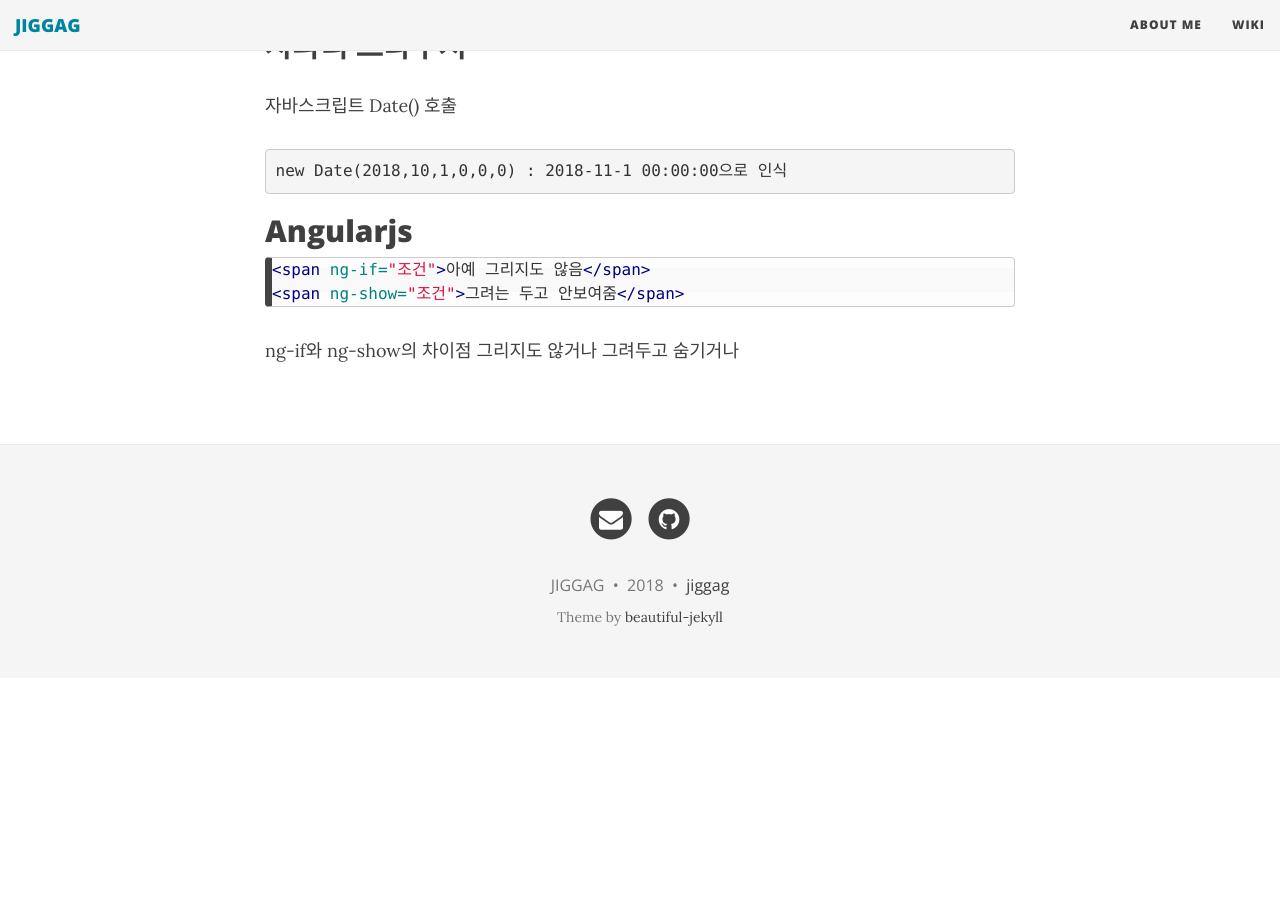
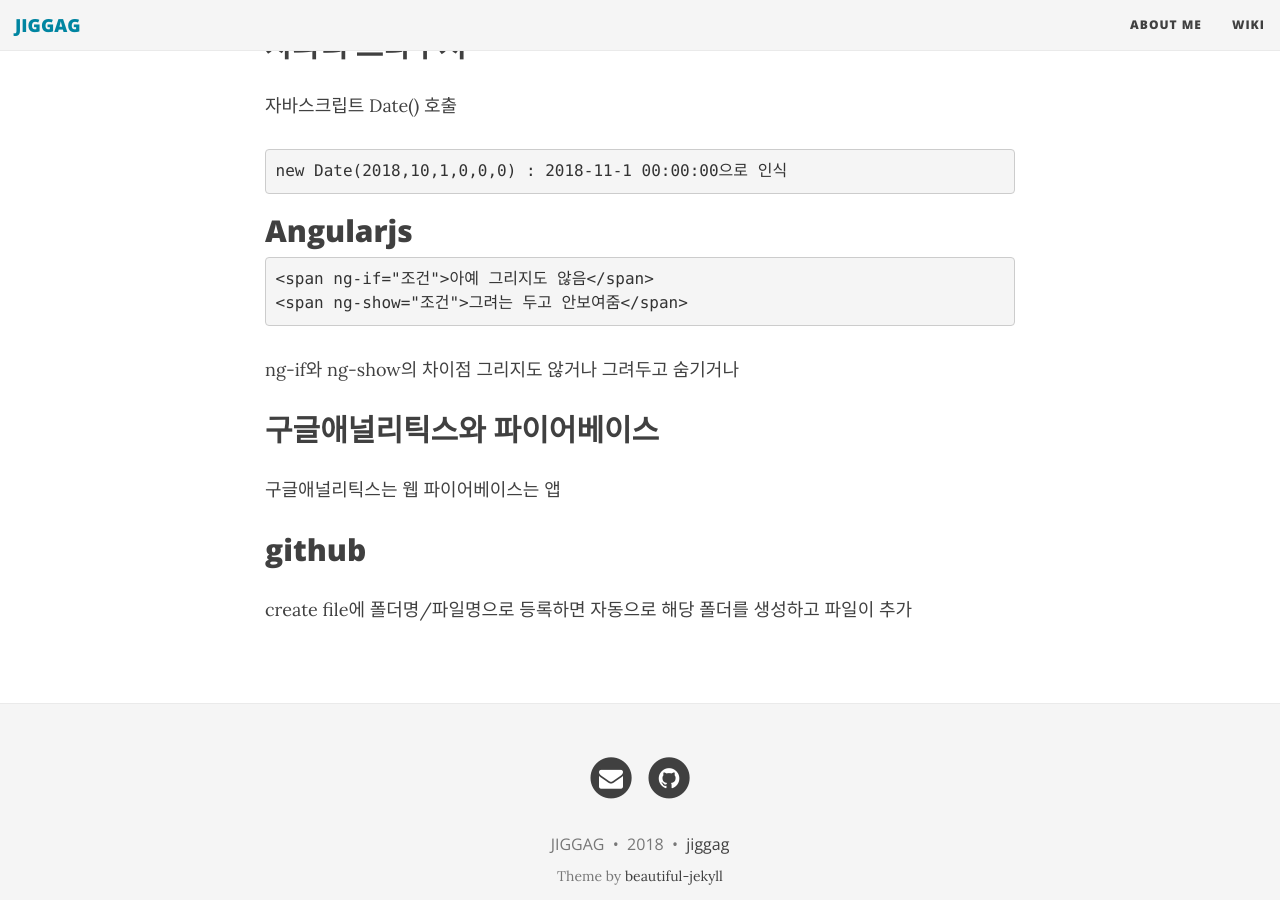
Before and after one commit to jiggag/jiggag.github.io, a Jekyll site: the page built from wiki.md, in a window 1280 px wide and 900 px high, scrolled down 943 px. Built offline with Jekyll 4.4.1, drawn with Linux system fonts in a browser that asks for light colours; nearby versions of some CDN libraries; before the commit the page ends 1621 px from its top, so only the background shows below that.

Commit message:
Update wiki.md

````diff
--- a/wiki.md
+++ b/wiki.md
@@ -38,9 +38,16 @@ new Date(2018,10,1,0,0,0) : 2018-11-1 00:00:00으로 인식
 ```
 
 ## Angularjs
-```html
+```script
 <span ng-if="조건">아예 그리지도 않음</span>
 <span ng-show="조건">그려는 두고 안보여줌</span>
 ```
 ng-if와 ng-show의 차이점
 그리지도 않거나 그려두고 숨기거나
+
+## 구글애널리틱스와 파이어베이스
+구글애널리틱스는 웹
+파이어베이스는 앱
+
+## github
+create file에 폴더명/파일명으로 등록하면 자동으로 해당 폴더를 생성하고 파일이 추가
````
